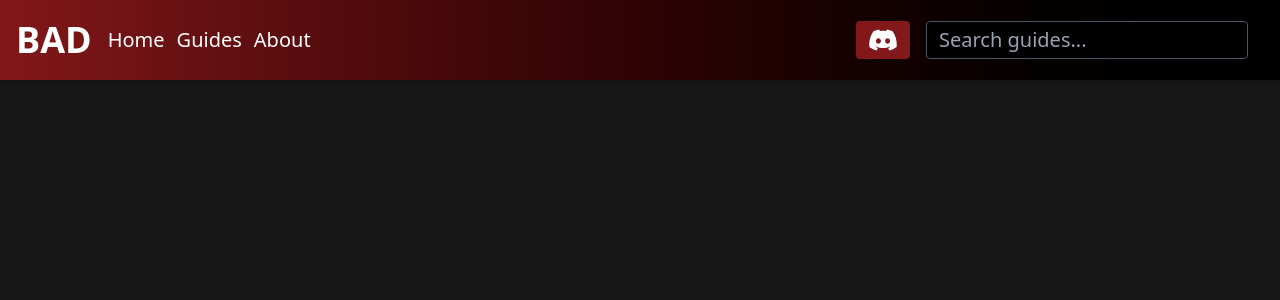
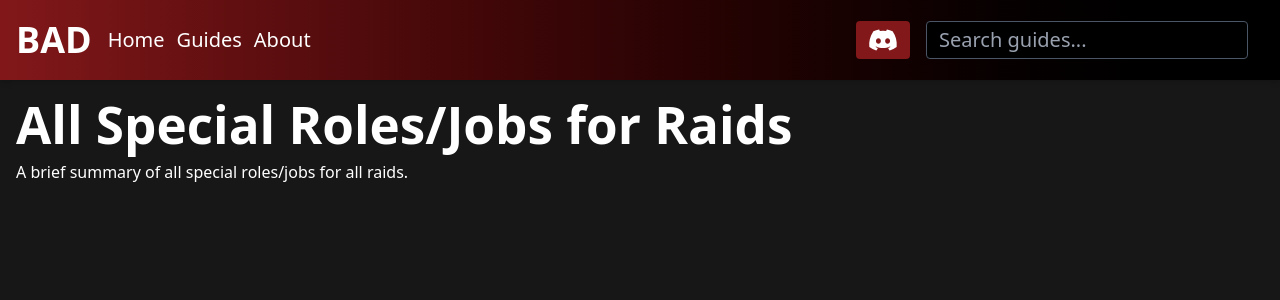
Before and after one commit to courtneytruong/BAD-guide-website, a React (Vite) app in the folder BAD-guild-website/: page /guides/all-special-roles-jobs-for-raids in a window 1280 px wide. Shown: the top 300 px of the page. Built offline with nearby package versions, Linux system fonts and the light colour scheme.

Commit message:
slugs and routing correcting and working.

```diff
--- a/BAD-guild-website/src/App.jsx
+++ b/BAD-guild-website/src/App.jsx
@@ -6,6 +6,7 @@ import Layout from "./layouts/Layout";
 import Home from "./pages/Home";
 import About from "./pages/About";
 import GuideList from "./pages/GuideList";
+import GuidePage from "./pages/GuidePage";
 
 export default function App() {
   return (
@@ -15,6 +16,7 @@ export default function App() {
           <Route path="/" element={<Home />} />
           <Route path="/about" element={<About />} />
           <Route path="/guides" element={<GuideList />} />
+          <Route path="/guides/:slug" element={<GuidePage />} />
         </Routes>
       </Layout>
     </Router>
--- a/BAD-guild-website/src/data/guides.jsx
+++ b/BAD-guild-website/src/data/guides.jsx
@@ -4,89 +4,89 @@ const guides = [
     title: "Where do I start? ",
     description:
       "New to End-Game Content and not sure where to begin? This one's for you.",
-    slug: "/guides/where-do-I-start",
+    slug: "where-do-i-start",
   },
   {
     id: 2,
     title: "Helpful Tools",
     description: "Various 3rd party websites to help in your journey.",
-    slug: "/guides/helpful-tools",
+    slug: "helpful-tools",
   },
   {
     id: 3,
     title: "PVE Gear and Builds",
     description:
       "We only ask you to bring level 80 (exotic) gear, but here's some recommendations for different gear and builds.",
-    slug: "/guides/pve-gear-and-builds",
+    slug: "pve-gear-and-builds",
   },
   {
     id: 4,
     title: "Strike Mission Guides",
     description: "Quick, high-level guides to strike missions.",
-    slug: "/guides/strike-mission-guides",
+    slug: "strike-mission-guides",
   },
   {
     id: 5,
     title: "Wing 1 & 2 Guide",
     description: "Quick guides for raid wings 1 and 2.",
-    slug: "/guides/wing-1-&-2-guide",
+    slug: "wing-1-&-2-guide",
   },
   {
     id: 6,
     title: "Wing 3 & 4 Guide",
     description: "Quick guides for raid wings 3 and 4.",
-    slug: "/guides/wing-3-&-4-guide",
+    slug: "wing-3-&-4-guide",
   },
   {
     id: 7,
     title: "Wing 5 Guide",
     description:
       "An overview of mechanics and strategy for the Hall of Chains raid.",
-    slug: "/guides/wing-5-guide",
+    slug: "wing-5-guide",
   },
   {
     id: 8,
     title: "Wing 7 Guide",
     description: "Quick guides for wing 7.",
-    slug: "/guides/wing-7-guide",
+    slug: "wing-7-guide",
   },
   {
     id: 9,
     title: "Commander's Survival Guide",
     description: "Guide for Commanding Raids",
-    slug: "/guides/commanders-survival-guide",
+    slug: "commanders-survival-guide",
   },
   {
     id: 10,
     title: "WvW Gear and Builds",
     description: "Quick Guide for WvW gear and Builds",
-    slug: "/guides/wvw-gear-and-builds",
+    slug: "wvw-gear-and-builds",
   },
   {
     id: 11,
     title: "All Special Roles/Jobs for Raids",
     description: "A brief summary of all special roles/jobs for all raids.",
-    slug: "/guides/all-special-roles-jobs-for-raids",
+    slug: "all-special-roles-jobs-for-raids",
   },
   {
     id: 12,
     title: "Wing 8 Guide",
     description:
       "An overview of mechanics and strategy for the Mount Balrior raid.",
-    slug: "/guides/wing-8-guide",
+    slug: "wing-8-guide",
   },
   {
     id: 13,
     title: "Event Bot Tutorial",
     description:
       "An overview of how to get started using RTI bot for guild events",
-    slug: "/guides/event-bot-tutorial",
+    slug: "event-bot-tutorial",
   },
   {
     id: 14,
     title: "Guild Guide",
     description: "An overview of the guild discord",
-    slug: "/guides/guild-guide",
+    slug: "guild-guide",
   },
   // Add more guides here as needed
 ];
--- a/BAD-guild-website/src/pages/GuideList.jsx
+++ b/BAD-guild-website/src/pages/GuideList.jsx
@@ -1,6 +1,7 @@
 import React from "react";
 import guides from "../data/guides";
 import { VscBook } from "react-icons/vsc";
+import { Link } from "react-router-dom";
 
 export default function GuideList() {
   return (
@@ -13,9 +14,8 @@ export default function GuideList() {
       </div>
       <div className="grid gap-4 sm:grid-cols-2 lg:grid-cols-3">
         {guides.map((guide) => (
-          <a
-            key={guide.id}
-            href={guide.slug}
+          <Link
+            to={`/guides/${guide.slug}`}
             className="block rounded-2xl bg-red-900 hover:bg-red-800 shadow-sm transition-all duration-200 p-4"
           >
             <h2 className="text-lg font-semibold text-neutral-50">
@@ -24,7 +24,7 @@ export default function GuideList() {
             <p className="text-sm font-semibold text-neutral-300  mt-1">
               {guide.description}
             </p>
-          </a>
+          </Link>
         ))}
       </div>
     </main>
--- /dev/null
+++ b/BAD-guild-website/src/pages/GuidePage.jsx
@@ -0,0 +1,18 @@
+import { useParams } from "react-router-dom";
+import guides from "../data/guides";
+
+export default function GuidePage() {
+  const { slug } = useParams();
+  const guide = guides.find((g) => g.slug === slug);
+
+  if (!guide) {
+    return <div>Guide not found! 🫨</div>;
+  }
+
+  return (
+    <div className="p-4">
+      <h1 className="text-2xl font-bold">{guide.title}</h1>
+      <p className="mt-2 text-white">{guide.description}</p>
+    </div>
+  );
+}
--- a/BAD-guild-website/vite.config.js
+++ b/BAD-guild-website/vite.config.js
@@ -5,4 +5,7 @@ import tailwindcss from "@tailwindcss/vite";
 // https://vite.dev/config/
 export default defineConfig({
   plugins: [react(), tailwindcss()],
+  server: {
+    historyApiFallback: true,
+  },
 });
```
